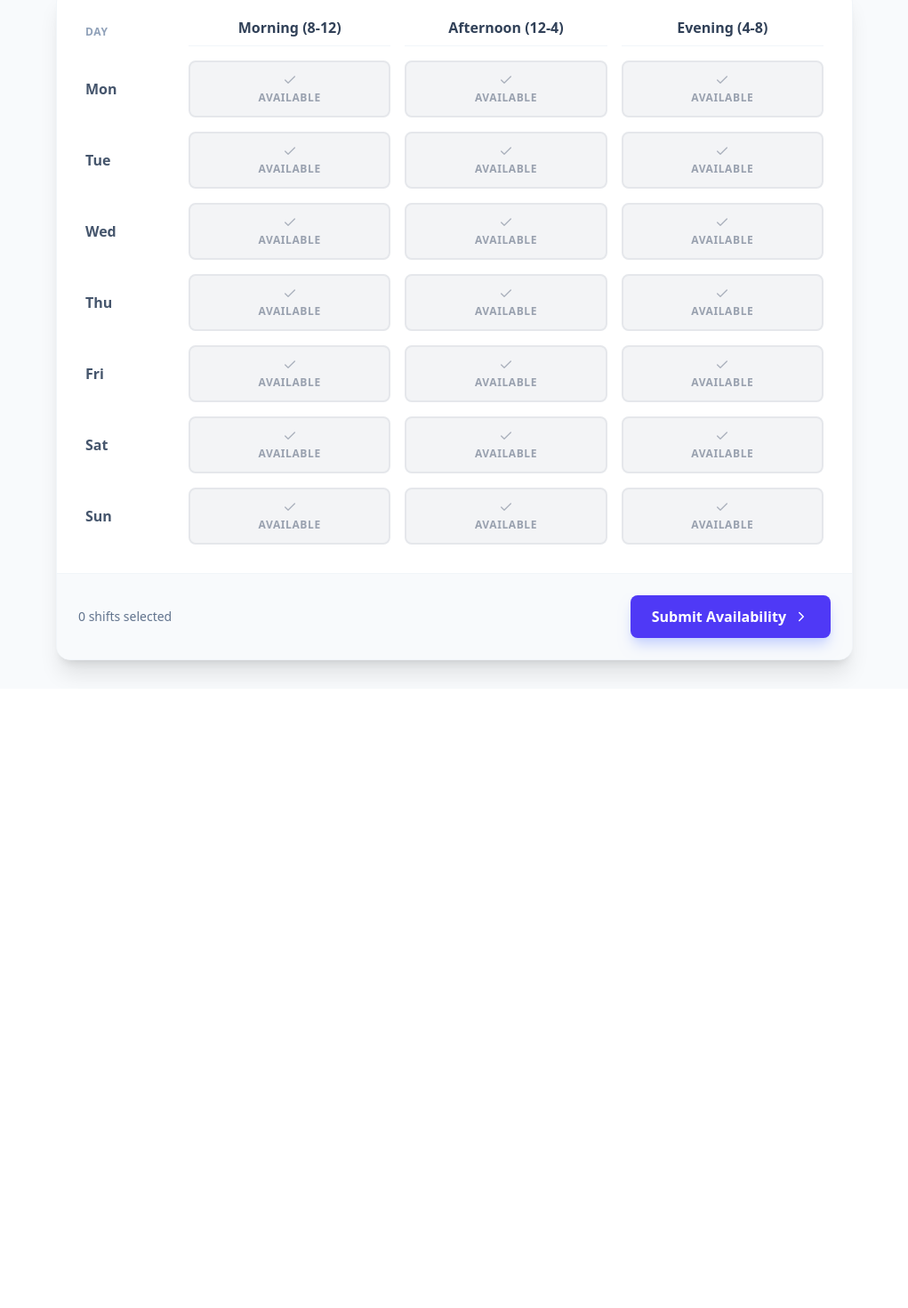
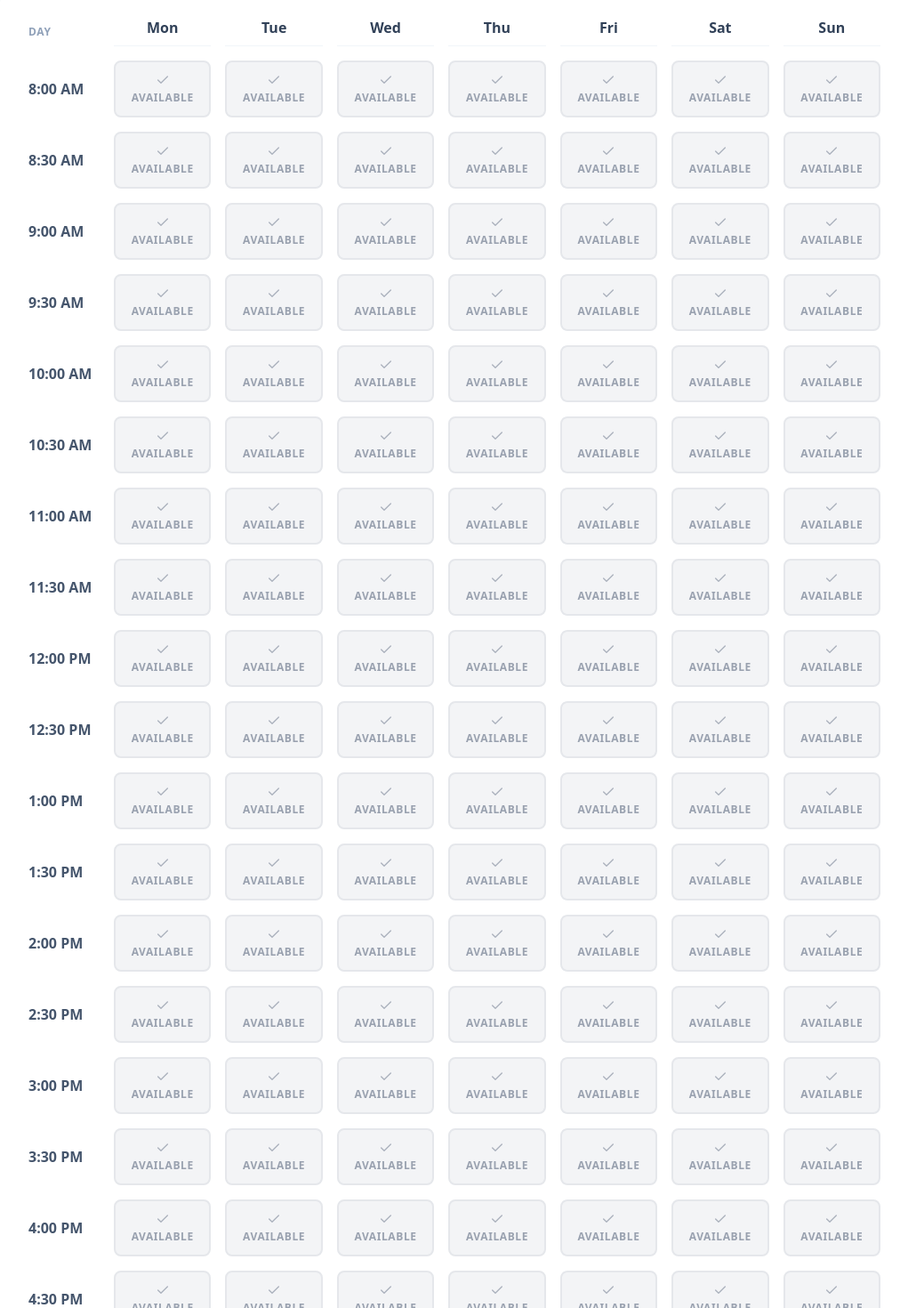
Before and after one commit to ManasijaBhargavan/AutoShift, a React (Vite) app: page / in a window 1280 px wide. Shown: the part 250-1720 px from the top of the page at 89% size, without its empty margins (129-1150 px from the left). Before the commit the page ends 1024 px from the top, so only its background shows below. Built offline with nearby package versions, Linux system fonts and the light colour scheme.

Commit message:
Dragging functionality

```diff
--- a/src/App.jsx
+++ b/src/App.jsx
@@ -1,9 +1,36 @@
-import React, { useState } from 'react';
+import React, { useState , useEffect } from 'react';
 import { Check, X, Star, Calendar, ChevronRight } from 'lucide-react';
 
 // --- Constants ---
 const DAYS = ['Mon', 'Tue', 'Wed', 'Thu', 'Fri', 'Sat', 'Sun'];
-const TIME_SLOTS = ['Morning (8-12)', 'Afternoon (12-4)', 'Evening (4-8)'];
+const TIME_SLOTS = [
+  "8:00 AM",
+  "8:30 AM",
+  "9:00 AM",
+  "9:30 AM",
+  "10:00 AM",
+  "10:30 AM",
+  "11:00 AM",
+  "11:30 AM",
+  "12:00 PM",
+  "12:30 PM",
+  "1:00 PM",
+  "1:30 PM",
+  "2:00 PM",
+  "2:30 PM",
+  "3:00 PM",
+  "3:30 PM",
+  "4:00 PM",
+  "4:30 PM",
+  "5:00 PM",
+  "5:30 PM",
+  "6:00 PM",
+  "6:30 PM",
+  "7:00 PM",
+  "7:30 PM",
+  "8:00 PM"
+]
+;
 
 // Status Definitions
 const STATUS_CONFIG = {
@@ -28,9 +55,49 @@ const App = () => {
   // State to hold the grid data
   // Structure: { "Mon-Morning (8-12)": "available", ... }
   const [schedule, setSchedule] = useState({});
+  const [isDragging, setIsDragging] = useState(false);
+  const [dragStartStatus, setDragStartStatus] = useState(null); // What status are we applying?
+
+  // Stop dragging if user releases mouse anywhere on the screen
+  useEffect(() => {
+    const handleGlobalMouseUp = () => setIsDragging(false);
+    window.addEventListener('mouseup', handleGlobalMouseUp);
+    return () => window.removeEventListener('mouseup', handleGlobalMouseUp);
+  }, []);
+
+const getNextStatus = (currentStatus) => {
+    if (currentStatus === 'unavailable') return 'available';
+    if (currentStatus === 'available') return 'preferred';
+    return 'unavailable';
+  };
+
+  const handleMouseDown = (day, time) => {
+    const key = `${day}-${time}`;
+    const currentStatus = schedule[key] || 'unavailable';
+    const nextStatus = getNextStatus(currentStatus);
+
+    setIsDragging(true);
+    setDragStartStatus(nextStatus); // "Lock in" the intention of this drag
+
+    // Update the first cell immediately
+    setSchedule(prev => ({ ...prev, [key]: nextStatus }));
+  };
+
+  const handleMouseEnter = (day, time) => {
+    if (!isDragging) return;
+
+    const key = `${day}-${time}`;
+    // Only apply the status determined at the start of the drag
+    setSchedule(prev => ({ ...prev, [key]: dragStartStatus }));
+  };
+
+  // Prevent default drag behavior (like selecting text)
+  const preventDragHandler = (e) => {
+    e.preventDefault();
+  };
 
   // Helper to toggle status: Unavailable -> Available -> Preferred -> Unavailable
-  const toggleStatus = (day, time) => {
+  /*const toggleStatus = (day, time) => {
     const key = `${day}-${time}`;
     const currentStatus = schedule[key] || 'available';
 
@@ -40,7 +107,7 @@ const App = () => {
     else nextStatus = 'available';
 
     setSchedule({ ...schedule, [key]: nextStatus });
-  };
+  };*/
 
   return (
     <div className="min-h-screen bg-slate-50 text-slate-900 font-sans p-8">
@@ -70,48 +137,53 @@ const App = () => {
       </div>
 
       {/* Main Grid Card */}
-      <div className="max-w-4xl mx-auto bg-white rounded-2xl shadow-xl border border-slate-100 overflow-hidden">
+      <div className="max-w-5xl mx-auto bg-white rounded-2xl shadow-xl border border-slate-100 overflow-hidden">
         <div className="p-8">
 
           {/* Grid Layout */}
-          <div className="grid grid-cols-[100px_repeat(3,1fr)] gap-4">
+          <div className="grid grid-cols-[80px_repeat(7,1fr)] gap-4">
 
             {/* Header Row */}
             <div className="font-bold text-slate-400 uppercase text-xs tracking-wider self-center">Day</div>
-            {TIME_SLOTS.map((time) => (
-              <div key={time} className="text-center font-semibold text-slate-700 pb-2 border-b border-slate-100">
-                {time}
+            {DAYS.map((day) => (
+              <div key={day} className="text-center font-semibold text-slate-700 pb-2 border-b border-slate-100">
+                {day}
               </div>
             ))}
 
             {/* Rows */}
-            {DAYS.map((day) => (
-              <React.Fragment key={day}>
+            {TIME_SLOTS.map((time) => (
+              <React.Fragment key={time}>
                 {/* Day Label */}
-                <div className="font-bold text-slate-600 self-center">{day}</div>
+                <div className="font-bold text-slate-600 self-center">{time}</div>
 
                 {/* Time Slots */}
-                {TIME_SLOTS.map((time) => {
+                {DAYS.map((day) => {
                   const key = `${day}-${time}`;
                   const status = schedule[key] || 'available';
                   const config = STATUS_CONFIG[status];
 
                   return (
-                    <button
+                    <div
                       key={key}
-                      onClick={() => toggleStatus(day, time)}
+
+                      onDragStart={preventDragHandler}
+
+                      onMouseDown={() => handleMouseDown(day, time)}
+                      onMouseEnter={() => handleMouseEnter(day, time)}
+
                       className={`
-                        h-16 rounded-lg border-2 transition-all duration-200
-                        flex flex-col items-center justify-center gap-1
+                        h-16 rounded-lg border-2 transition-all duration-100 cursor-pointer
+                        flex flex-col items-center justify-center gap-1 select-none
                         ${config.color}
-                        active:scale-95 focus:outline-none focus:ring-2 focus:ring-offset-2 focus:ring-indigo-500
+                        ${isDragging ? 'hover:scale-95' : 'hover:scale-105'}
                       `}
                     >
-                      <div className="opacity-80">{config.icon}</div>
-                      <span className="text-xs font-semibold uppercase tracking-wider">
+                      <div className="opacity-80 pointer-events-none">{config.icon}</div>
+                      <span className="text-xs font-semibold uppercase tracking-wider pointer-events-none">
                         {status}
                       </span>
-                    </button>
+                    </div>
                   );
                 })}
               </React.Fragment>
```
